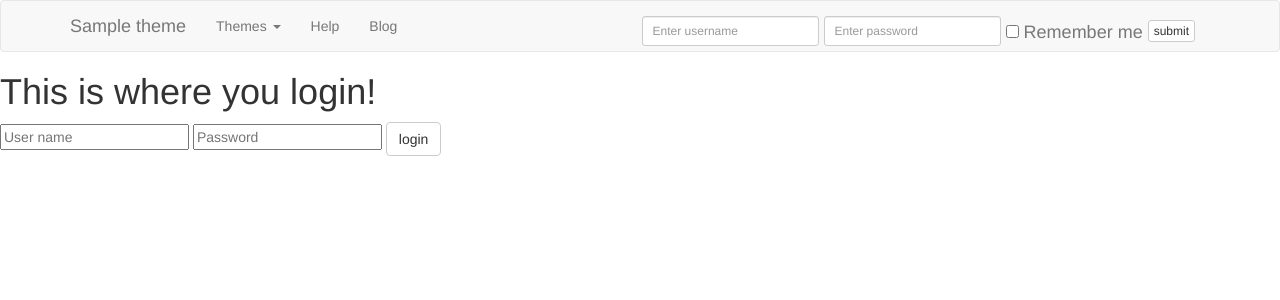
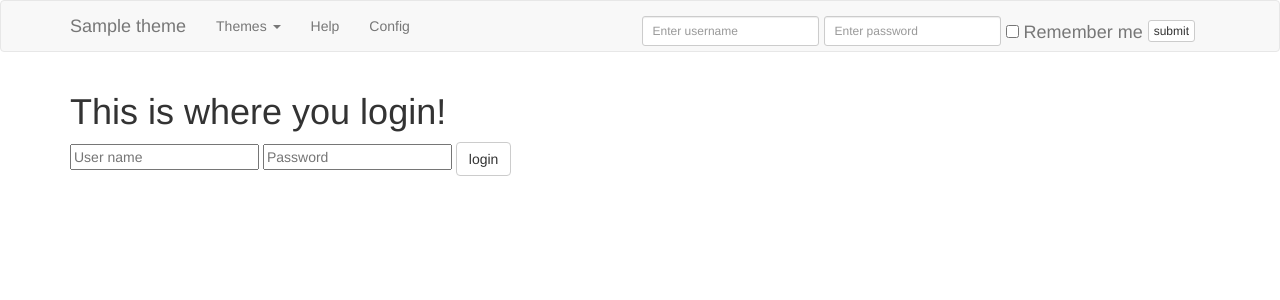
Before and after one commit to eduna75/news-reader, a Python web app: template app/templates/config_login.html in a window 1280 px wide. Shown: the top 300 px of the page. Run offline with Jinja, Linux system fonts and the light colour scheme; the template is opened without the code that fills it: most values are stand-ins (such as "Sample title", 1, 10 or a date in 2020); some libraries are stand-ins or nearby versions.

Commit message:
fixed login stuff

```diff
--- a/app/templates/config_login.html
+++ b/app/templates/config_login.html
@@ -3,6 +3,7 @@
 {% block title %}Login here{% endblock %}
 
 {% block content %}
+    <div class="container">
         {% for message in get_flashed_messages() %}
             <div class="alert alert-dismissable alert-warning">
                 {{ message }}
@@ -18,9 +19,12 @@
                     <input class="btn btn-default" type="submit" value="login">
                 </form>
                 {% if error %}
+                    <div class="alert alert-danger">
                     {{ error }}
+                    </div>
                 {% endif %}
 
             </div>
         </div>
+    </div>
 {% endblock %}
--- a/app/templates/header.html
+++ b/app/templates/header.html
@@ -25,7 +25,7 @@
                     <a href="help">Help</a>
                 </li>
                 <li>
-                    <a href="http://news.bootswatch.com">Blog</a>
+                    <a href="config">Config</a>
                 </li>
             </ul>
             {% include "login.html" %}
--- a/app/templates/login.html
+++ b/app/templates/login.html
@@ -16,6 +16,8 @@
         <input class="btn btn-default btn-xs" type="submit" value="submit">
     </form>
     {% if error %}
+        <div class="alert alert-danger">
         {{ error }}
+        </div>
     {% endif %}
 </div>
```
Lines whose indentation alone changed are shown as unchanged.
